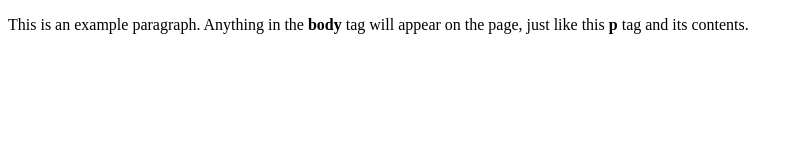
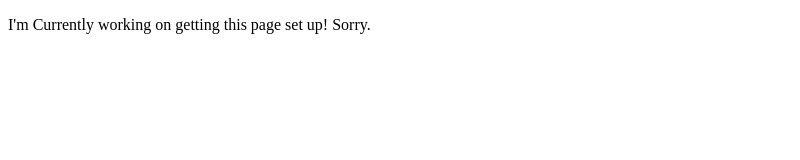
Before and after one commit to PapersTheKingOfPapers/PapersTheKingOfPapers.github.io, a plain HTML site: page index.html in a window 1280 px wide. Shown: the whole page, without its empty margins (0-800 px from the left). Drawn offline with Linux system fonts and the light colour scheme.

Commit message:
Update index.html

```diff
--- a/index.html
+++ b/index.html
@@ -1,9 +1,10 @@
 <!doctype html>
 <html>
   <head>
-    <title>This is the title of the webpage!</title>
+    <title>Eetu Määttä Portfolio
+    </title>
   </head>
   <body>
-    <p>This is an example paragraph. Anything in the <strong>body</strong> tag will appear on the page, just like this <strong>p</strong> tag and its contents.</p>
+    <p>I'm Currently working on getting this page set up! Sorry. </p>
   </body>
 </html>
```
